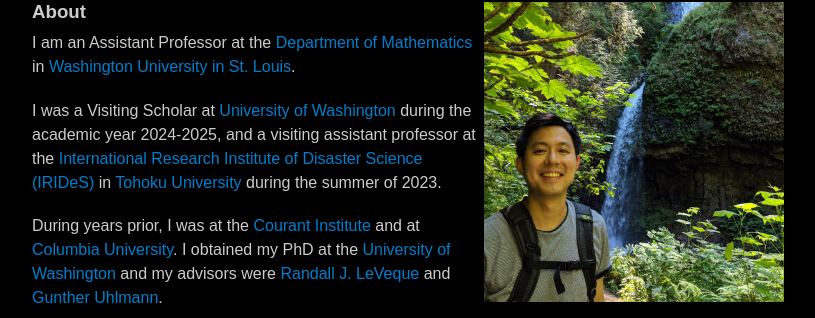
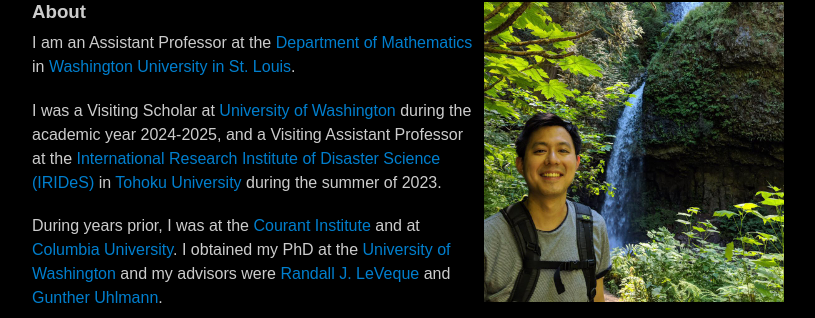
Before and after one commit to dsrim/dsrim.github.io, a Jekyll site: the page built from index.md, in a window 1280 px wide and 900 px high. Shown: the part 108-426 px from the top of the window, without its empty margins (232-1047 px from the left). Built offline with Jekyll 4.4.1, drawn with Linux system fonts in a browser that asks for light colours.

Commit message:
fix capitalization..

```diff
--- a/index.md
+++ b/index.md
@@ -342,7 +342,7 @@ I am an Assistant Professor at the [Department of Mathematics]
 in [Washington University in St. Louis].
 
 I was a Visiting Scholar at [University of Washington] during the academic year
-2024-2025, and a visiting assistant professor at the [International Research
+2024-2025, and a Visiting Assistant Professor at the [International Research
 Institute of Disaster Science (IRIDeS)] in [Tohoku University] during the
 summer of 2023.
 
```
